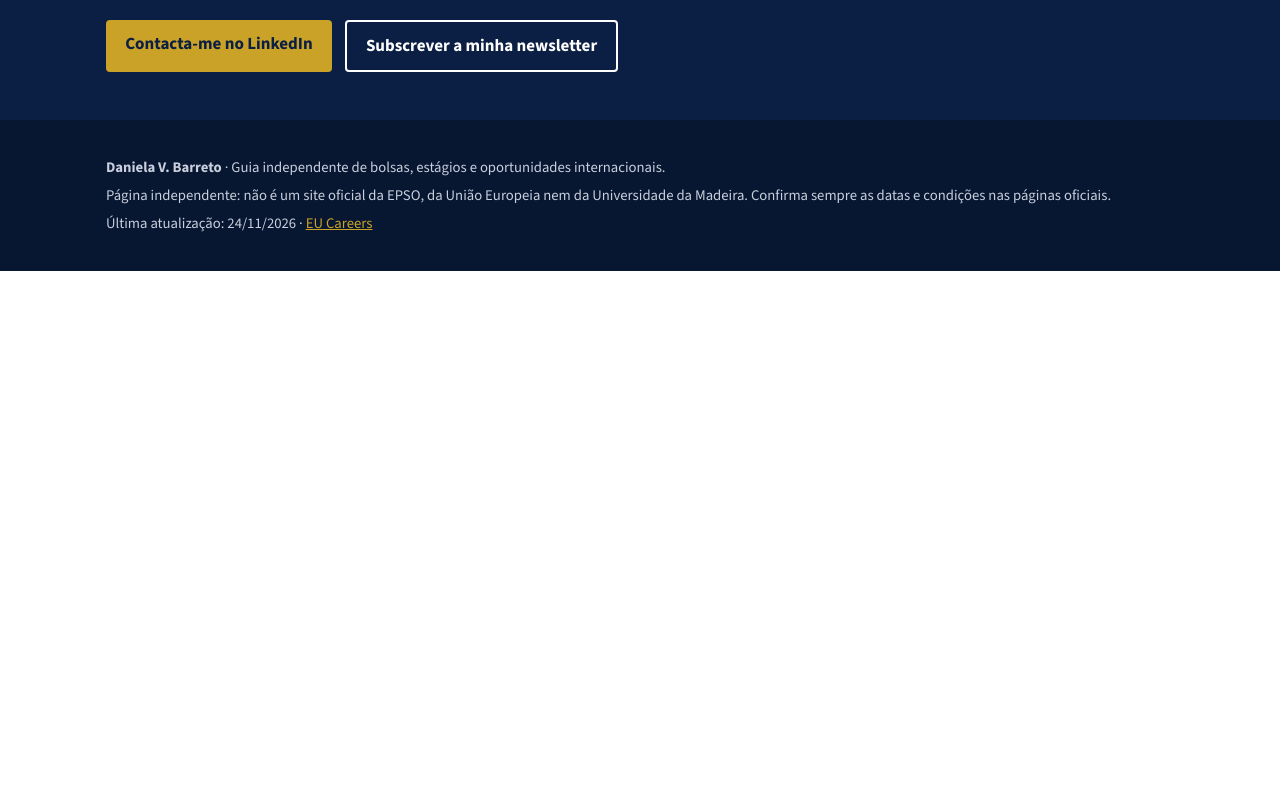
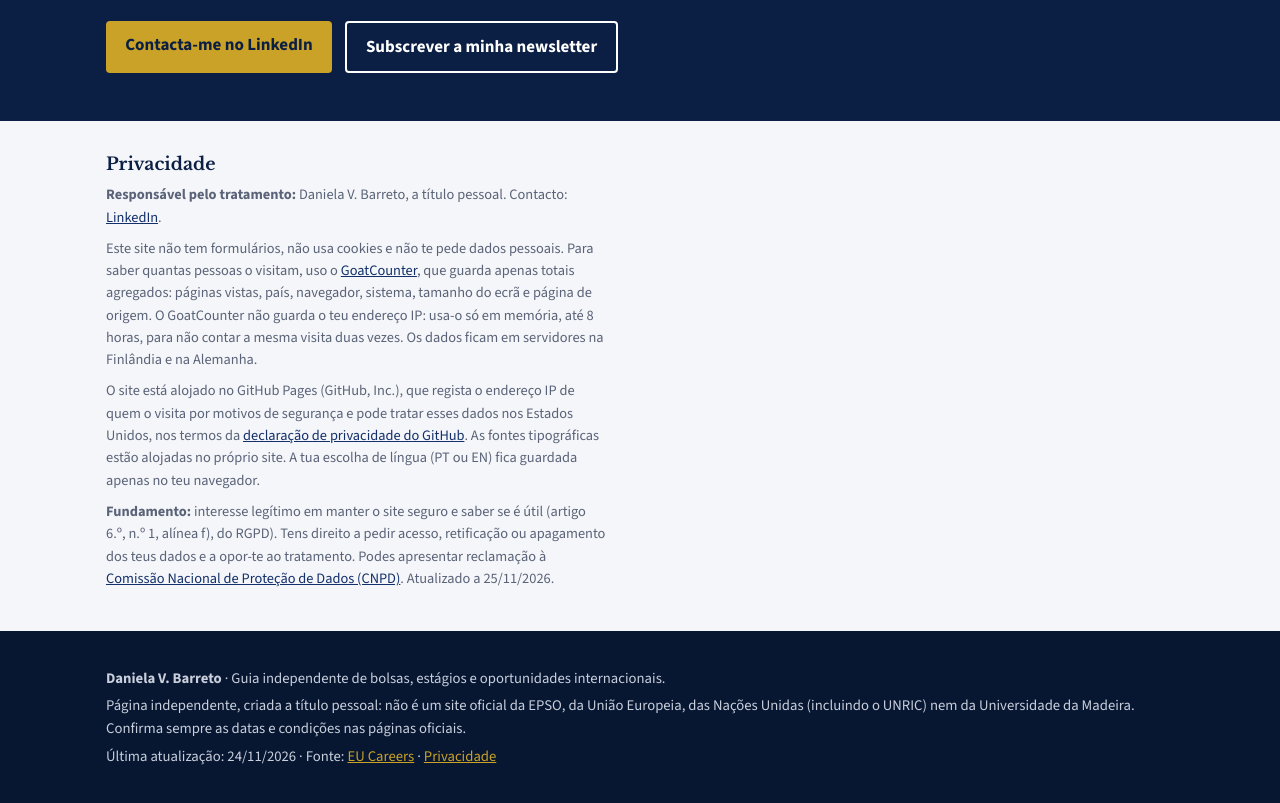
Before and after one commit to danielavbarreto/danielavbarreto.github.io, a plain HTML site: page index.html in a window 1280 px wide. Shown: the part 10722-11525 px from the top of the page. Before the commit the page ends 10993 px from the top, so only its background shows below. Drawn offline with nearby package versions, Linux system fonts and the light colour scheme.

Commit message:
Add files via upload

```diff
--- a/app.js
+++ b/app.js
@@ -88,7 +88,14 @@
     "emb.p": "Selection for 2027/28 is expected in February and March 2027. The term runs from October 2027 to September 2028, with a compulsory one day training session in October.",
     "emb.l1": "Participating universities", "emb.l2": "Contact EPSO",
     "rod.1": "<strong>Daniela V. Barreto</strong> · An independent guide to scholarships, traineeships and international opportunities.",
-    "rod.2": "Independent page: this is not an official website of EPSO, the European Union or Universidade da Madeira. Always check dates and conditions on the official pages.",
+    "rod.2": "An independent page, created in a personal capacity: this is not an official website of EPSO, the European Union, the United Nations (including UNRIC) or Universidade da Madeira. Always check dates and conditions on the official pages.",
+    "rod.fonte": "Source:",
+    "rod.priv": "Privacy",
+    "priv.t": "Privacy",
+    "priv.p1": "<strong>Data controller:</strong> Daniela V. Barreto, in a personal capacity. Contact: <a href=\"https://www.linkedin.com/in/danielavbarreto/\" target=\"_blank\" rel=\"noopener\">LinkedIn</a>.",
+    "priv.p2": "This site has no forms, uses no cookies and does not ask for your personal data. To see how many people visit it, I use <a href=\"https://www.goatcounter.com/privacy\" target=\"_blank\" rel=\"noopener\">GoatCounter</a>, which keeps only aggregate totals: pages viewed, country, browser, operating system, screen size and referring page. GoatCounter does not store your IP address: it keeps it in memory for up to 8 hours only, so the same visit is not counted twice. The data is stored on servers in Finland and Germany.",
+    "priv.p3": "The site is hosted on GitHub Pages (GitHub, Inc.), which logs visitors' IP addresses for security purposes and may process this data in the United States, under the <a href=\"https://docs.github.com/en/site-policy/privacy-policies/github-general-privacy-statement\" target=\"_blank\" rel=\"noopener\">GitHub privacy statement</a>. The fonts are hosted on this site. Your language choice (PT or EN) is stored only in your browser.",
+    "priv.p4": "<strong>Legal basis:</strong> legitimate interest in keeping the site secure and knowing whether it is useful (Article 6(1)(f) GDPR). You have the right to request access to, rectification or erasure of your data and to object to its processing. You can lodge a complaint with the Portuguese data protection authority, the <a href=\"https://www.cnpd.pt/\" target=\"_blank\" rel=\"noopener\">Comissão Nacional de Proteção de Dados (CNPD)</a>. Updated 25/11/2026.",
     "rod.atual": "Last updated:"
   };
   const META = {
--- a/estilo.css
+++ b/estilo.css
@@ -1,3 +1,8 @@
+@font-face { font-family: "Libre Baskerville"; font-style: normal; font-weight: 400; font-display: swap; src: url("fonte-baskerville-400.woff2") format("woff2"); }
+@font-face { font-family: "Libre Baskerville"; font-style: normal; font-weight: 700; font-display: swap; src: url("fonte-baskerville-700.woff2") format("woff2"); }
+@font-face { font-family: "Source Sans 3"; font-style: normal; font-weight: 400; font-display: swap; src: url("fonte-sourcesans-400.woff2") format("woff2"); }
+@font-face { font-family: "Source Sans 3"; font-style: normal; font-weight: 600; font-display: swap; src: url("fonte-sourcesans-600.woff2") format("woff2"); }
+@font-face { font-family: "Source Sans 3"; font-style: normal; font-weight: 700; font-display: swap; src: url("fonte-sourcesans-700.woff2") format("woff2"); }
 :root {
   --azul: #0b1f44;
   --azul-2: #13306a;
@@ -138,6 +143,9 @@ a { color: var(--azul-2); }
 .rodape { background: #071631; color: #c9cfdc; padding: 2rem 0; font-size: .92rem; }
 .rodape a { color: var(--ouro); }
 .rodape p { margin: .3rem 0; }
+.privacidade { background: var(--fundo-claro); padding: 2rem 0; font-size: .9rem; color: var(--suave); }
+.privacidade h2 { font-size: 1.1rem; margin: 0 0 .6rem; }
+.privacidade p { margin: 0 0 .55rem; max-width: 70ch; }
 
 @media (max-width: 760px) {
   .menu-btn { display: block; }
--- a/index.html
+++ b/index.html
@@ -19,9 +19,7 @@
   <meta property="og:image:alt" content="Daniela V. Barreto: opportunities for students">
   <meta name="twitter:card" content="summary_large_image">
   <meta name="twitter:image" content="https://danielavbarreto.com/og-en.jpg">
-  <link rel="preconnect" href="https://fonts.googleapis.com">
-  <link href="https://fonts.googleapis.com/css2?family=Libre+Baskerville:wght@400;700&family=Source+Sans+3:wght@400;600;700&display=swap" rel="stylesheet">
-  <link rel="stylesheet" href="estilo.css?v=20261125a">
+  <link rel="stylesheet" href="estilo.css?v=20261125b">
 </head>
 <body>
   <a class="saltar" href="#conteudo" data-i18n="saltar">Saltar para o conteúdo</a>
@@ -196,16 +194,26 @@
     </section>
   </main>
 
+  <section id="privacidade" class="privacidade">
+    <div class="in">
+      <h2 data-i18n="priv.t">Privacidade</h2>
+      <p data-i18n="priv.p1"><strong>Responsável pelo tratamento:</strong> Daniela V. Barreto, a título pessoal. Contacto: <a href="https://www.linkedin.com/in/danielavbarreto/" target="_blank" rel="noopener">LinkedIn</a>.</p>
+      <p data-i18n="priv.p2">Este site não tem formulários, não usa cookies e não te pede dados pessoais. Para saber quantas pessoas o visitam, uso o <a href="https://www.goatcounter.com/privacy" target="_blank" rel="noopener">GoatCounter</a>, que guarda apenas totais agregados: páginas vistas, país, navegador, sistema, tamanho do ecrã e página de origem. O GoatCounter não guarda o teu endereço IP: usa-o só em memória, até 8 horas, para não contar a mesma visita duas vezes. Os dados ficam em servidores na Finlândia e na Alemanha.</p>
+      <p data-i18n="priv.p3">O site está alojado no GitHub Pages (GitHub, Inc.), que regista o endereço IP de quem o visita por motivos de segurança e pode tratar esses dados nos Estados Unidos, nos termos da <a href="https://docs.github.com/en/site-policy/privacy-policies/github-general-privacy-statement" target="_blank" rel="noopener">declaração de privacidade do GitHub</a>. As fontes tipográficas estão alojadas no próprio site. A tua escolha de língua (PT ou EN) fica guardada apenas no teu navegador.</p>
+      <p data-i18n="priv.p4"><strong>Fundamento:</strong> interesse legítimo em manter o site seguro e saber se é útil (artigo 6.º, n.º 1, alínea f), do RGPD). Tens direito a pedir acesso, retificação ou apagamento dos teus dados e a opor-te ao tratamento. Podes apresentar reclamação à <a href="https://www.cnpd.pt/" target="_blank" rel="noopener">Comissão Nacional de Proteção de Dados (CNPD)</a>. Atualizado a 25/11/2026.</p>
+    </div>
+  </section>
+
   <footer class="rodape">
     <div class="in">
       <p data-i18n="rod.1"><strong>Daniela V. Barreto</strong> · Guia independente de bolsas, estágios e oportunidades internacionais.</p>
-      <p data-i18n="rod.2">Página independente: não é um site oficial da EPSO, da União Europeia nem da Universidade da Madeira. Confirma sempre as datas e condições nas páginas oficiais.</p>
-      <p><span data-i18n="rod.atual">Última atualização:</span> <span id="atualizado"></span> · <a href="https://eu-careers.europa.eu/" target="_blank" rel="noopener">EU Careers</a></p>
+      <p data-i18n="rod.2">Página independente, criada a título pessoal: não é um site oficial da EPSO, da União Europeia, das Nações Unidas (incluindo o UNRIC) nem da Universidade da Madeira. Confirma sempre as datas e condições nas páginas oficiais.</p>
+      <p><span data-i18n="rod.atual">Última atualização:</span> <span id="atualizado"></span> · <span data-i18n="rod.fonte">Fonte:</span> <a href="https://eu-careers.europa.eu/" target="_blank" rel="noopener">EU Careers</a> · <a href="#privacidade" data-i18n="rod.priv">Privacidade</a></p>
     </div>
   </footer>
 
-  <script src="dados.js?v=20261125a"></script>
-  <script src="app.js?v=20261125a"></script>
+  <script src="dados.js?v=20261125b"></script>
+  <script src="app.js?v=20261125b"></script>
   <script data-goatcounter="https://danielavbarreto.goatcounter.com/count" async src="//gc.zgo.at/count.js"></script>
 </body>
 </html>
```
Also changed, not shown: fonte-baskerville-400.woff2 (added), fonte-baskerville-700.woff2 (added), fonte-sourcesans-400.woff2 (added), fonte-sourcesans-600.woff2 (added), fonte-sourcesans-700.woff2 (added).
